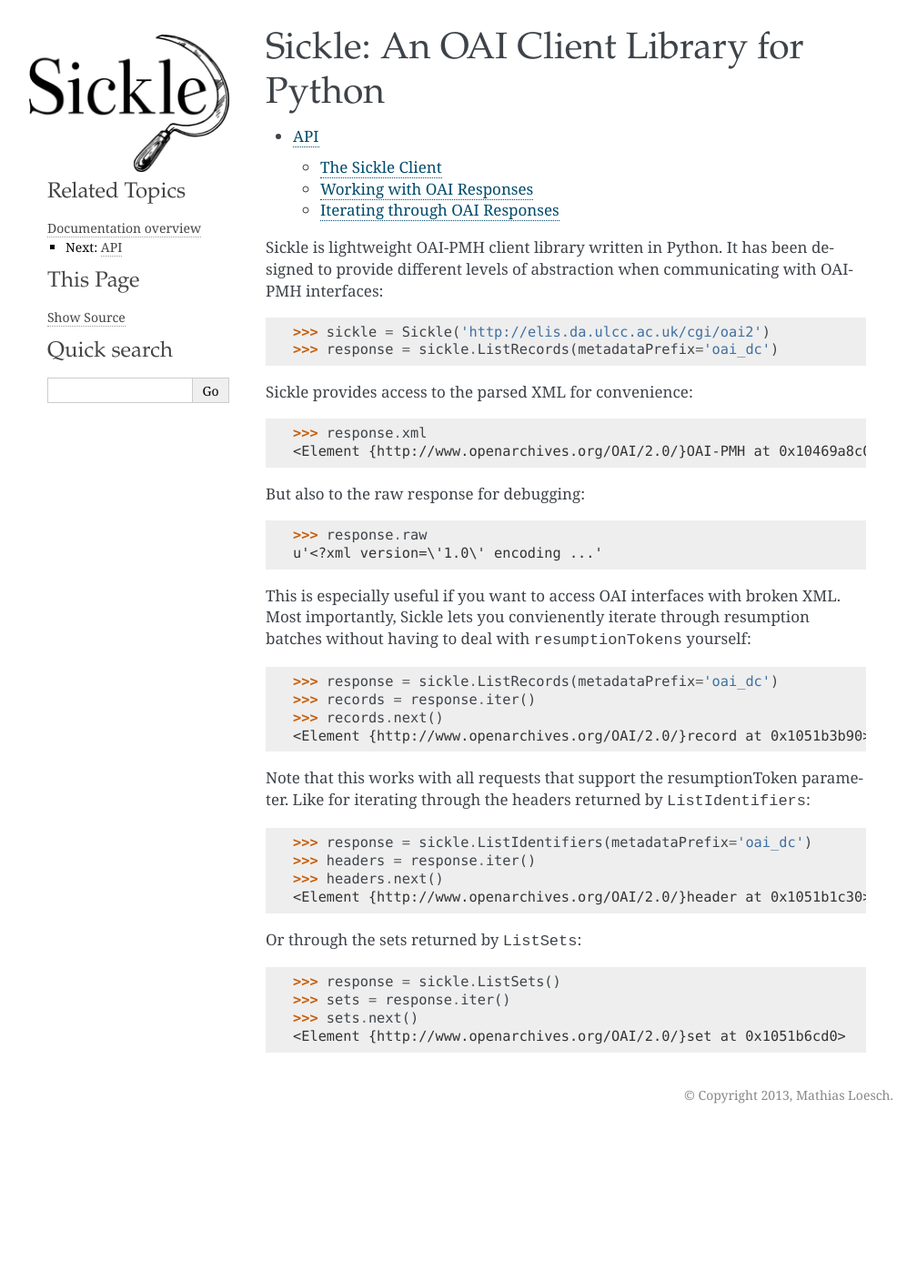
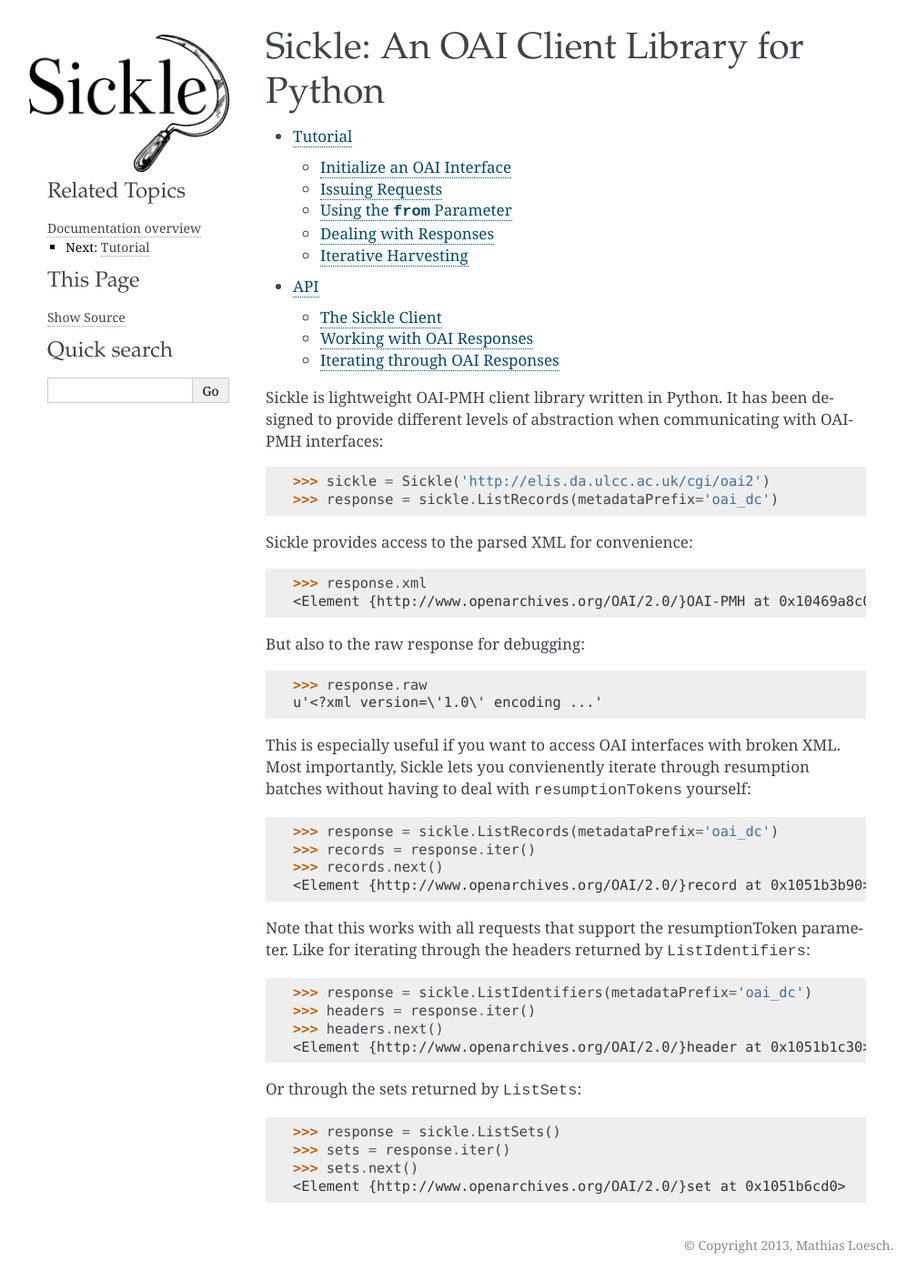
Before and after one commit to mloesch/sickle, a Sphinx documentation site: the page built from doc/index.rst, in a window 1280 px wide. Shown: the whole page at 91% size, without its empty margins (128-1136 px from the left). Built offline with Sphinx 7.4.7, drawn with Linux system fonts in a browser that asks for light colours; before the commit the page ends 1243 px from its top, so only the background shows below that; some of the changed lines change nothing that is shown.

Commit message:
Updated docs

```diff
--- a/doc/conf.py
+++ b/doc/conf.py
@@ -175,7 +175,7 @@
 
 latex_elements = {
     'papersize': 'a4paper',
-    'pointsize': '12pt',
+    # 'pointsize': '12pt',
     'preamble': '\\usepackage{mathpazo}\n\\pagenumbering{arabic}\n\\pagestyle{plain}',
 }
 
--- a/doc/index.rst
+++ b/doc/index.rst
@@ -9,6 +9,7 @@
 .. toctree::
    :maxdepth: 2
 
+   tutorial
    api
 
 Sickle is lightweight OAI-PMH client library written in Python.  It has been designed
--- /dev/null
+++ b/doc/tutorial.rst
@@ -0,0 +1,100 @@
+========
+Tutorial
+========
+
+This section gives a brief overview of how to use Sickle .
+
+
+Initialize an OAI Interface
+===========================
+
+To make a connection to an OAI interface, you need to import the Sickle object::
+
+    >>> from sickle import Sickle
+
+Next, you can initialize the connection by passing it the basic URL. In our
+example, we use the OAI interface of the ELIS repository::
+
+    >>> sickle = Sickle('http://elis.da.ulcc.ac.uk/cgi/oai2')
+
+
+Issuing Requests
+================
+
+Now you are set to issue some requests. Sickle provides methods for each of
+the six OAI verbs (ListRecords, GetRecord, Idenitfy, ListSets, ListMetadataFormats,
+ListIdentifiers). Start with a ListRecords request::
+
+    >>> response = sickle.ListRecords(metadataPrefix='oai_dc')
+
+Note that all keyword arguments you provide to this function are passed to the OAI interface
+as HTTP parameters. Therefore our example request results in ``verb=ListRecords&metadataPrefix=oai_dc``.
+Consequently, we can add additional parameters, like ``set`` for example::
+
+    >>> response = sickle.ListRecords(metadataPrefix='oai_dc', set='driver')
+
+
+Using the ``from`` Parameter
+============================
+
+If you need to perform selective harvesting by date using the ``from`` parameter, you
+will run into problems though, since ``from`` is a reserved word in Python::
+
+    >>> response = sickle.ListRecords(metadataPrefix='oai_dc', from="2012-12-12")
+      File "<stdin>", line 1
+        response = sickle.ListRecords(metadataPrefix='oai_dc', from="2012-12-12")
+                                                                  ^
+    SyntaxError: invalid syntax
+
+Fortunately, you can circumvent this problem by using a dictionary together with
+the ``**`` operator::
+
+    >>> response = sickle.ListRecords(
+    ...     **{'metadataPrefix': 'oai_dc',
+    ...       'from': '2012-12-12'
+    ...       }
+    ... )
+
+
+
+Dealing with Responses
+======================
+
+In most cases, you will work with the parsed XML responses::
+
+    >>> response.xml
+    <Element {http://www.openarchives.org/OAI/2.0/}OAI-PMH at 0x10469a8c0>
+
+But you can also access the raw response for debugging::
+
+    >>> response.raw
+    u'<?xml version=\'1.0\' encoding ...'
+
+This is especially useful if you want to access OAI interfaces with broken XML.
+
+
+Iterative Harvesting
+====================
+
+Sickle lets you convienently iterate through resumption batches
+without having to deal with ``resumptionTokens`` yourself::
+
+    >>> response = sickle.ListRecords(metadataPrefix='oai_dc')
+    >>> records = response.iter()
+    >>> records.next()
+    <Element {http://www.openarchives.org/OAI/2.0/}record at 0x1051b3b90>
+
+Note that this works with all requests that support the resumptionToken parameter.
+Like for iterating through the headers returned by ``ListIdentifiers``::
+
+    >>> response = sickle.ListIdentifiers(metadataPrefix='oai_dc')
+    >>> headers = response.iter()
+    >>> headers.next()
+    <Element {http://www.openarchives.org/OAI/2.0/}header at 0x1051b1c30>
+
+Or through the sets returned by ``ListSets``::
+
+    >>> response = sickle.ListSets()
+    >>> sets = response.iter()
+    >>> sets.next()
+    <Element {http://www.openarchives.org/OAI/2.0/}set at 0x1051b6cd0>
```
